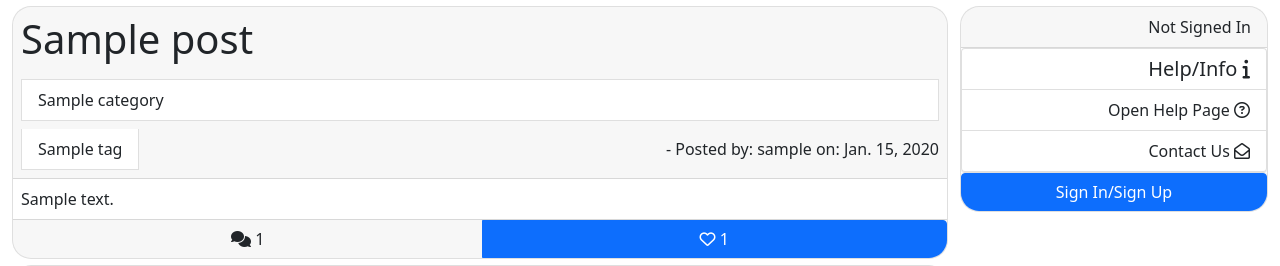
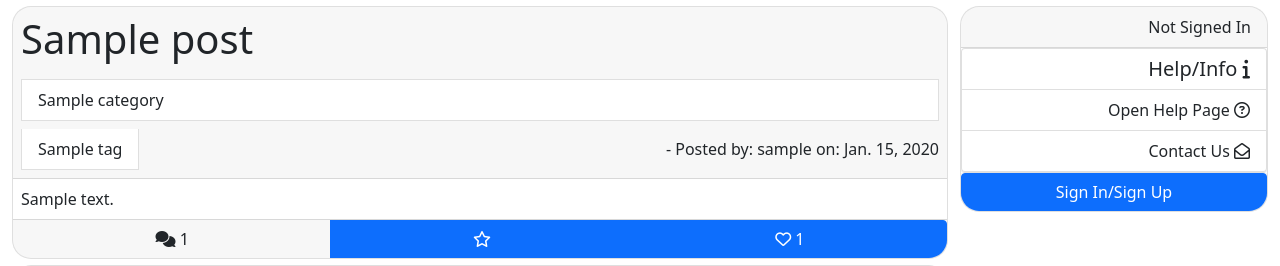
Before and after one commit to lukebinmore/Guild-Of-Geeks, a Django app: a page that uses forum/templates/forum/post.html in a window 1280 px wide. Shown: the part 93-359 px from the top of the page. Run offline with Django 3.2, Linux system fonts and the light colour scheme; tables that the repository leaves empty hold one stand-in row (values such as "Sample post"); some libraries are stand-ins or nearby versions.

Commit message:
Update - Added Post Follow Feature

```diff
--- a/forum/templates/forum/post.html
+++ b/forum/templates/forum/post.html
@@ -62,6 +62,13 @@
                         <i class="fa-solid fa-comments"></i>
                         {{ post.comments_count }}
                     </div>
+                    <a hx-post="{% url 'post-follow' post.slug %}" class="btn btn-primary">
+                        {% if post in user.profile.followed_posts.all %}
+                        <i class="fa-solid fa-star"></i>
+                        {% else %}
+                        <i class="fa-regular fa-star"></i>
+                        {% endif %}
+                    </a>
                     <a hx-post="{% url 'post-like' post.slug %}" class="btn btn-primary">
                         {% if user in post.likes.all %}
                         <i class="fas fa-heart"></i>
--- a/forum/urls.py
+++ b/forum/urls.py
@@ -6,6 +6,7 @@ urlpatterns = [
     path('<slug:slug>/', views.PostView.as_view(), name='post-view'),
     path('edit/<slug:slug>/', views.PostEdit.as_view(), name='post-edit'),
     path('post-like/<slug:slug>/', views.PostLike.as_view(), name='post-like'),
+    path('post-follow/<slug:slug>/', views.PostFollow.as_view(), name='post-follow'),
     path('comment-like/<int:id>/', views.CommentLike.as_view(), name='comment-like'),
     path('accounts/login/', views.Login.as_view(), name='login'),
     path('accounts/signup/', views.Signup.as_view(), name='signup'),
--- a/forum/views.py
+++ b/forum/views.py
@@ -165,6 +165,18 @@ class PostLike(View):
             post.likes.add(request.user)
             return HttpResponse('<i class="fas fa-heart"></i> ' + str(post.likes.count()))
 
+class PostFollow(View):
+    def post(self, request, slug, *args, **kwargs):
+        queryset = models.Post.objects.all()
+        post = get_object_or_404(queryset, slug=slug)
+        profile = request.user.profile
+        if profile.followed_posts.filter(id=post.id).exists():
+            profile.followed_posts.remove(post)
+            return HttpResponse('<i class="fa-regular fa-star"></i>')
+        else:
+            profile.followed_posts.add(post)
+            return HttpResponse('<i class="fa-solid fa-star"></i>')
+
 class CommentLike(View):
     def post(self, request, id, *args, **kwargs):
         queryset = models.Comment.objects.all()
```
